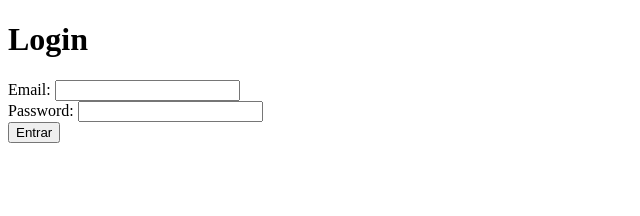
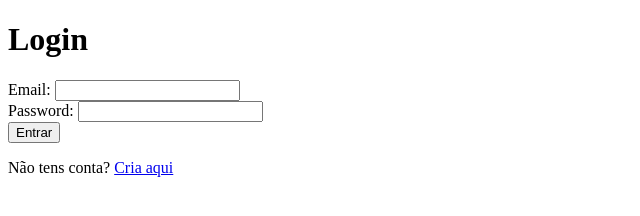
Before and after one commit to VinusSocialClub/WineLoversTest, a plain HTML site: page login.html in a window 1280 px wide. Shown: the whole page, without its empty margins (0-640 px from the left). Drawn offline with Linux system fonts and the light colour scheme.

Commit message:
Update login.html

```diff
--- a/login.html
+++ b/login.html
@@ -10,6 +10,7 @@
     <label>Email: <input type="email" id="email" required></label><br>
     <label>Password: <input type="password" id="password" required></label><br>
     <button type="submit">Entrar</button>
+    <p>Não tens conta? <a href="register.html">Cria aqui</a></p>
   </form>
 
   <script>
```
